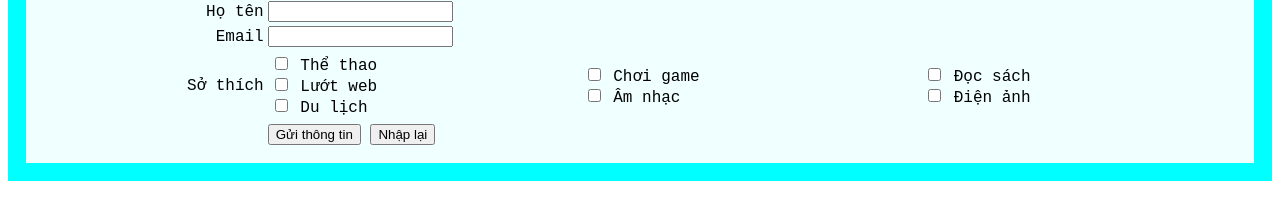
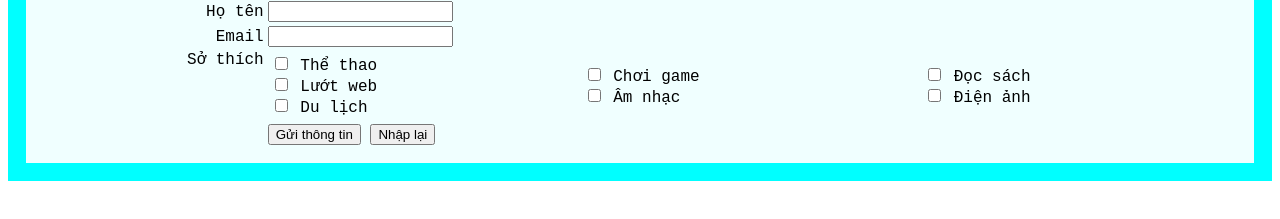
Before and after one commit to havietco/PHP, a plain HTML site: page BT01/so-thich-form.html in a window 1280 px wide. Shown: the part 81-300 px from the top of the page. Drawn offline with Linux system fonts and the light colour scheme.

Commit message:
cap nhat file so thich form

```diff
--- a/BT01/so-thich-form.html
+++ b/BT01/so-thich-form.html
@@ -36,7 +36,9 @@
                             </tr>
                             <tr>
 
-                                <td><label for="so-thich" style="float: right;"> Sở thích</label></td>
+                                <td style="vertical-align: top;">
+                                    <label for="so-thich" style="float: right;"> Sở thích</label>
+                                </td>
                                 <td>
 
                                     <table>
```
